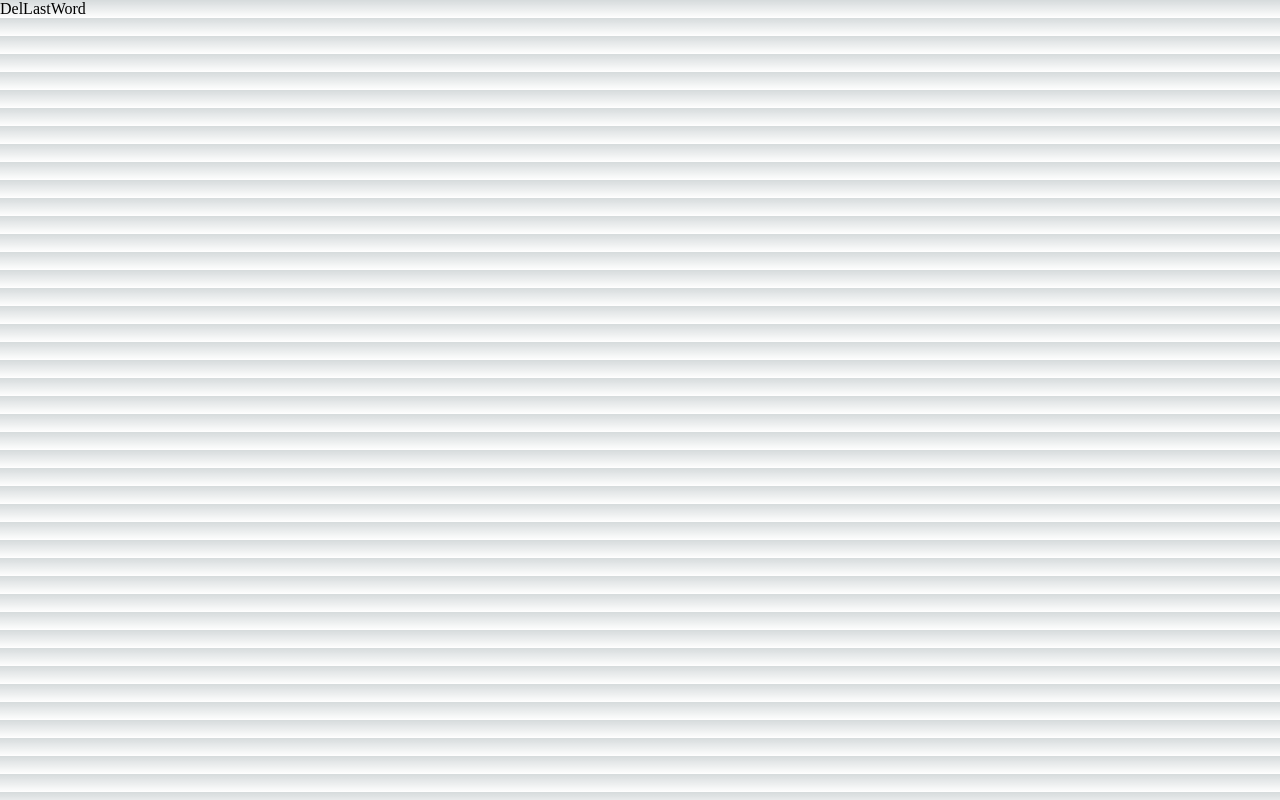
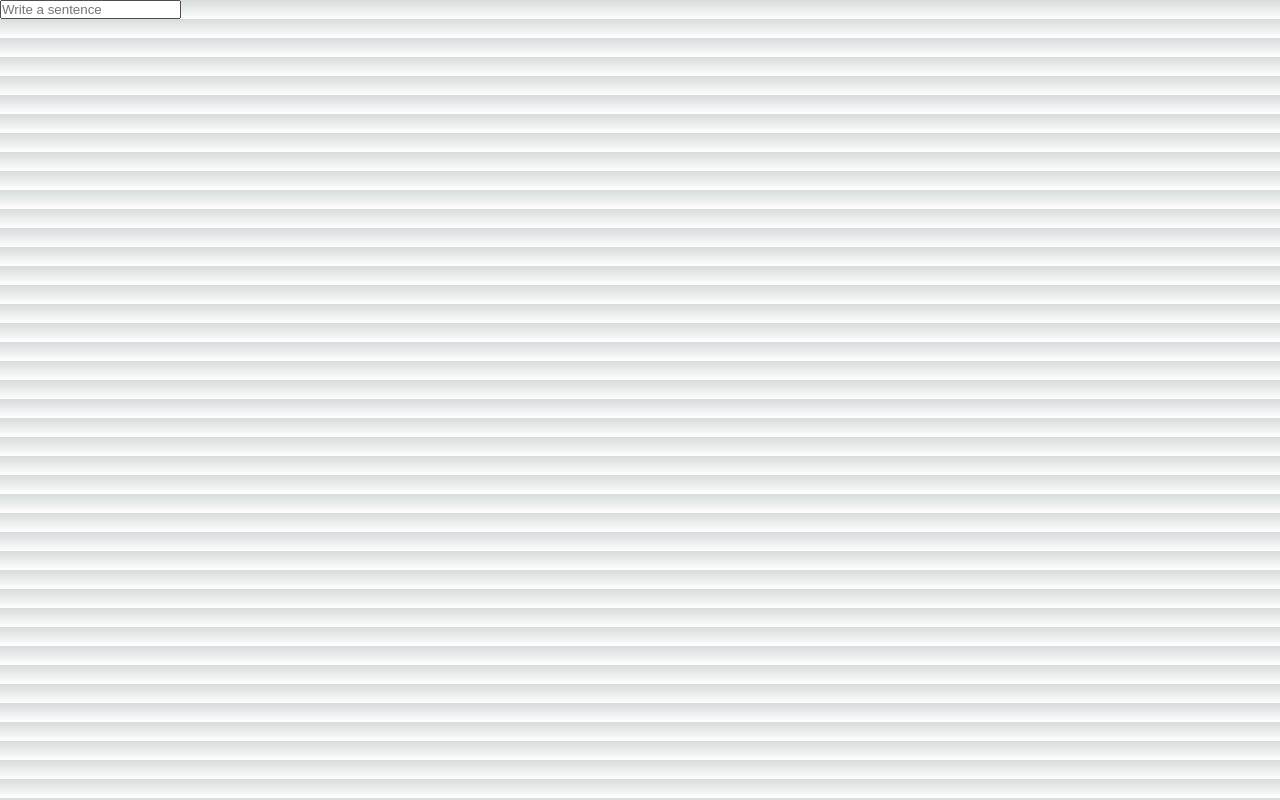
Before and after one commit to Aluonam/pt_v12_prueba1, a Next.js app in the folder prueba1/: page /components/DelLastWord in a window 1280 px wide. Built offline with nearby package versions, Linux system fonts and the light colour scheme.

Commit message:
feat: input and sentence in a state

```diff
--- a/prueba1/pages/components/DelLastWord.jsx
+++ b/prueba1/pages/components/DelLastWord.jsx
@@ -1,8 +1,15 @@
-import React from 'react'
+import React, { useState } from 'react'
 
 const DelLastWord = () => {
+
+    const [sentence, setDentence] = useState([]);
+
+
+
   return (
-    <div>DelLastWord</div>
+    <div>
+        <input placeholder='Write a sentence' onChange={(e)=>{setDentence(e.target.value)}}></input>
+    </div>
   )
 }
 
```
